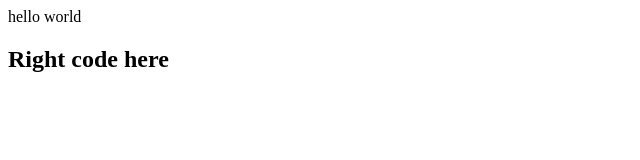
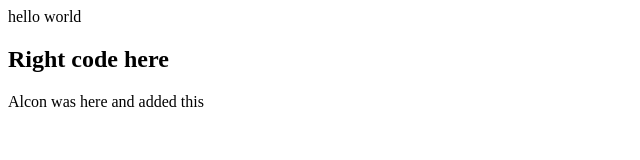
Before and after one commit to pyliem/sswp4, a plain HTML site: page index.html in a window 1280 px wide. Shown: the whole page, without its empty margins (0-640 px from the left). Drawn offline with Linux system fonts and the light colour scheme.

Commit message:
Clumsilly added div because im out of ideas

```diff
--- a/index.html
+++ b/index.html
@@ -5,5 +5,6 @@
     <body>
         <div>hello world</div>
         <h2>Right code here</h2>
+        <div>Alcon was here and added this</div>
     </body>
 </html>
```
